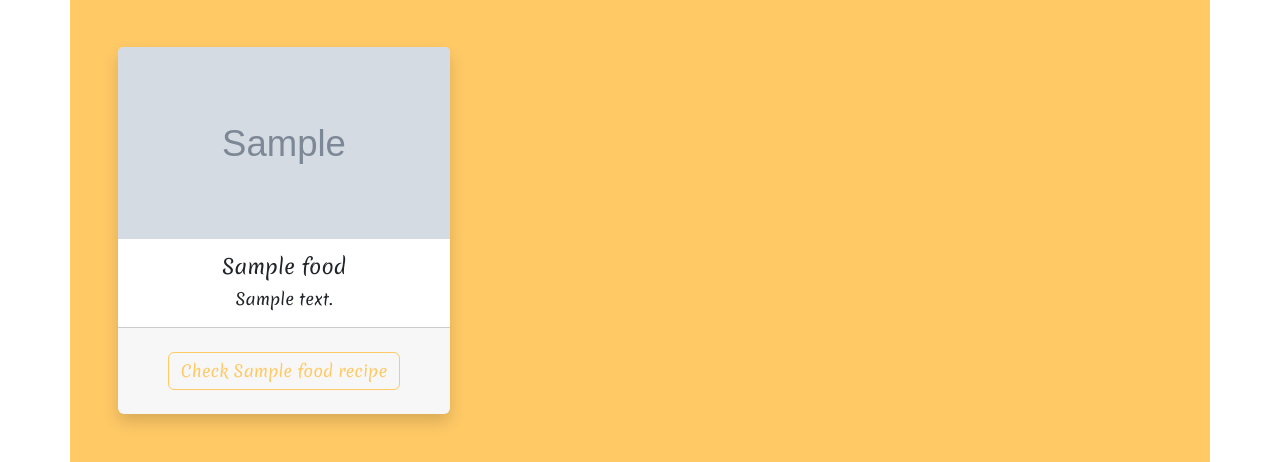
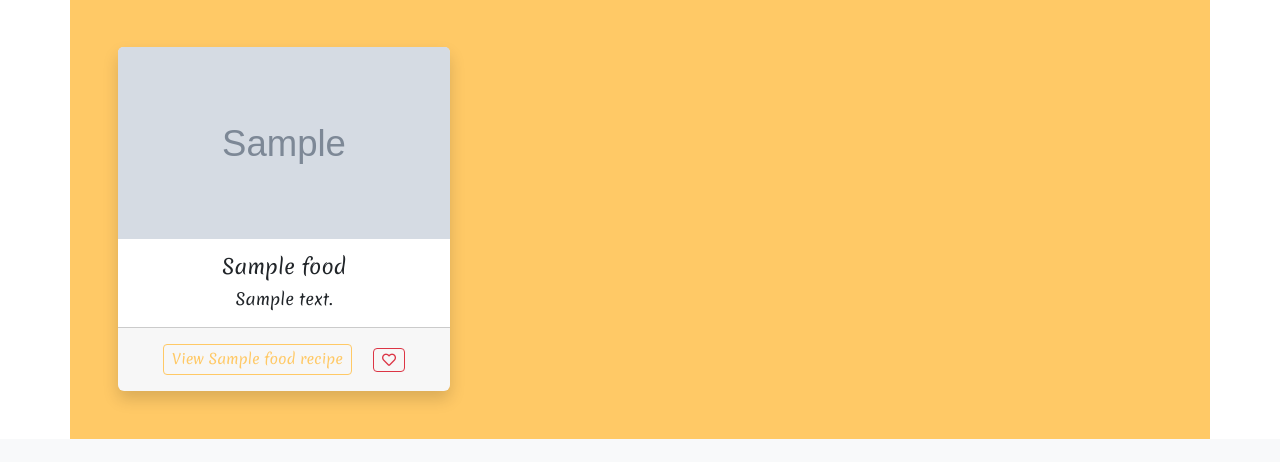
Before and after one commit to RaulMaya/Sabores-Do-Mundo, a Node server app: page /countries/1 in a window 1280 px wide. Shown: the part 395-857 px from the top of the page. After the commit the page ends 834 px from the top, so only its background shows below. Run offline with Node 20, Linux system fonts and the light colour scheme; tables that the repository leaves empty hold one stand-in row (values such as "Sample post"); some libraries are stand-ins or nearby versions.

Commit message:
Working with the of the recipes

```diff
--- a/controllers/countries-routes.js
+++ b/controllers/countries-routes.js
@@ -2,7 +2,7 @@ const router = require("express").Router();
 const { Country, Food, Recipe } = require("../models");
 const { Youtube_tool } = require("../utils/helpers");
 
-const withAuth = require('../utils/auth');
+const withAuth = require("../utils/auth");
 
 router.get("/", withAuth, async (req, res) => {
   try {
@@ -26,12 +26,28 @@ router.get("/:id", async (req, res) => {
         {
           model: Food,
           attributes: ["id", "name", "description", "food_image"],
+          include: [
+            {
+              model: Recipe,
+              attributes: [
+                "id",
+                "ingredients",
+                "steps",
+                "video_link",
+                "food_id",
+              ],
+            },
+          ],
         },
       ],
     });
     const country = dbCountryData.get({ plain: true });
-    // console.log(country);
-    res.render("food", { country, loggedIn: req.session.loggedIn, });
+    console.log(country)
+    res.render("food", {
+      country,
+      recipes: country["food"],
+      loggedIn: req.session.loggedIn,
+    });
   } catch (err) {
     console.log(err);
     res.status(500).json(err);
--- a/views/partials/food-cards.handlebars
+++ b/views/partials/food-cards.handlebars
@@ -3,7 +3,7 @@
     <img
       src="/images/food_guide_db/food/{{food_image}}"
       class="card-img-top"
-      alt="Skyscrapers"
+      alt="{{food_image}}"
     />
     <div class="card-body">
       <h5 class="card-title">{{name}}</h5>
@@ -11,8 +11,53 @@
         {{description}}
       </p>
     </div>
-    <div class="card-footer">
-      <a href="/countries/food/{{food.id}}" class="btn btn-outline-warning m-3"> Check {{name}} recipe</a>
+    <div class="card-footer p-3">
+      <button
+        type="button"
+        class="btn btn-outline-warning me-3 btn-sm"
+        data-bs-toggle="modal"
+        data-bs-target="#exampleModal{{id}}"
+      >
+        View
+        {{name}}
+        recipe</button>
+      <a href="" class="btn btn-outline-danger btn-sm"><i
+          class="far fa-heart"
+        ></i></a>
+      <!-- Modal -->
+      <div
+        class="modal fade"
+        id="exampleModal{{id}}"
+        tabindex="-1"
+        aria-labelledby="exampleModalLabel"
+        aria-hidden="true"
+      >
+        <div class="modal-dialog">
+          <div class="modal-content">
+            <div class="modal-header">
+              <h1 class="modal-title fs-5" id="exampleModalLabel">{{name}} Recipe</h1>
+              <button
+                type="button"
+                class="btn-close"
+                data-bs-dismiss="modal"
+                aria-label="Close"
+              ></button>
+            </div>
+            <div class="modal-body">
+              {{recipe.video_link}}
+            </div>
+            <div class="modal-footer">
+              <button
+                type="button"
+                class="btn btn-secondary"
+                data-bs-dismiss="modal"
+              >Close</button>
+              <button type="button" class="btn btn-primary">Save changes</button>
+            </div>
+          </div>
+        </div>
+      </div>
+
     </div>
   </div>
 </div>
```
